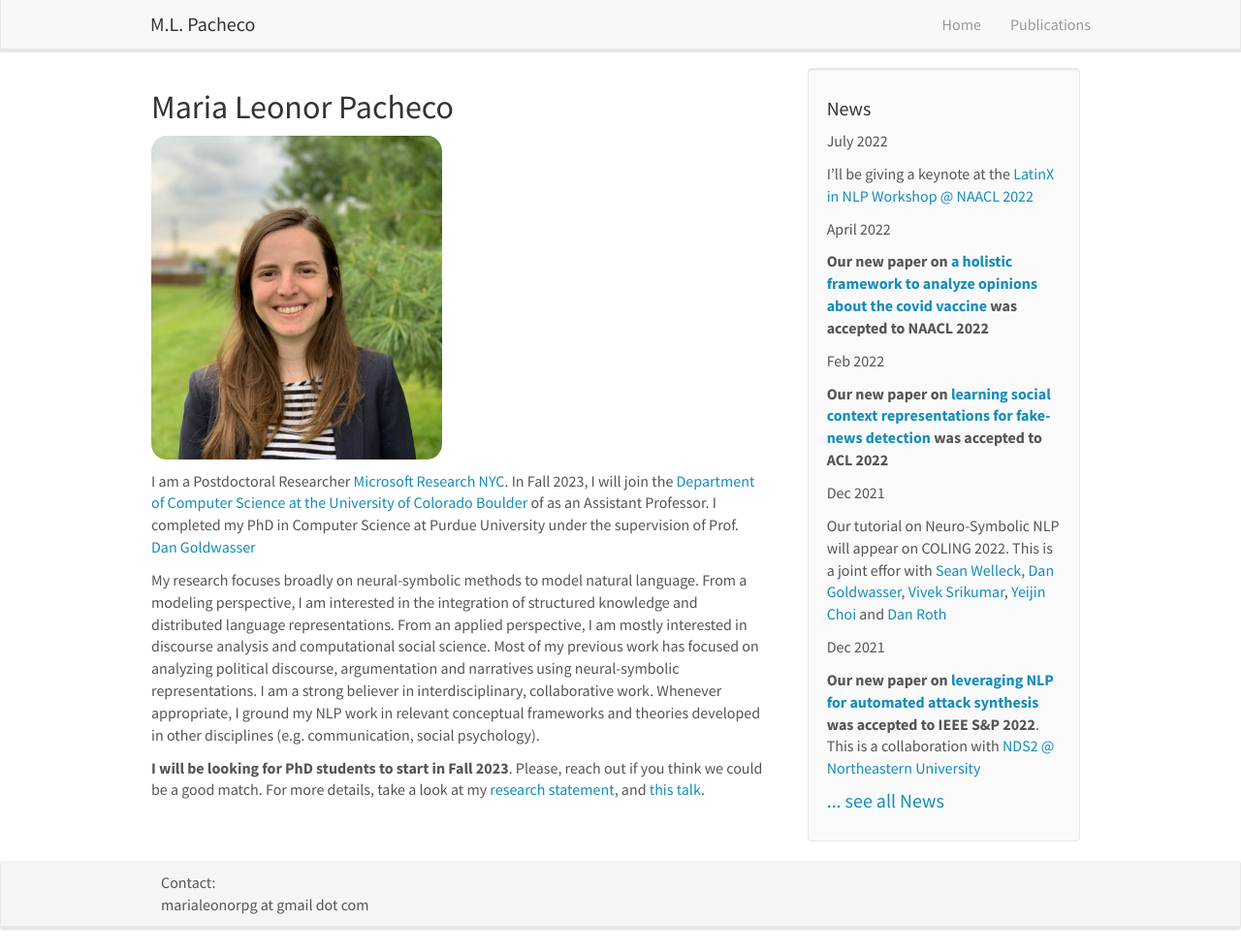
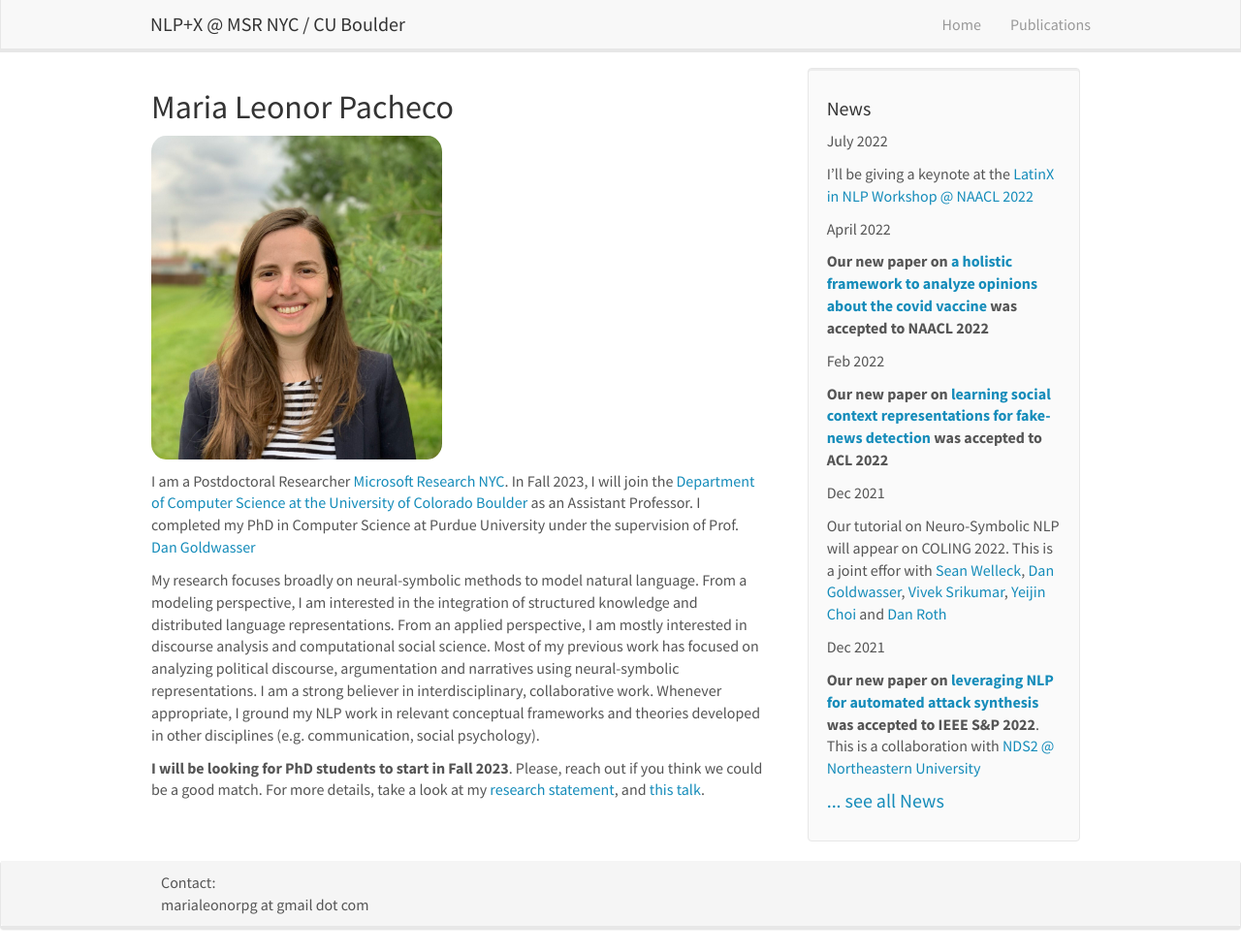
Before and after one commit to mlpacheco/mlpacheco.github.io, a Jekyll site: the page built from _pages/home.md, in a window 1280 px wide and 981 px high. Shown: the whole window at 97% size. Built offline with Jekyll 4.4.1, drawn with Linux system fonts in a browser that asks for light colours; nearby versions of some CDN libraries.

Commit message:
Changing header

```diff
--- a/_data/publist.yml
+++ b/_data/publist.yml
@@ -54,7 +54,7 @@
   highlight: 0
 
 - title: "Modeling Content and Context with Deep Relational Learning"
-  authors: ML Pacheco,D Goldwasser
+  authors: ML Pacheco, D Goldwasser
   venue: "Transactions of the Association for Computational Linguistics, Volume 9"
   link:
     url: https://aclanthology.org/2021.tacl-1.7/
--- a/_includes/header.html
+++ b/_includes/header.html
@@ -8,7 +8,7 @@
 		<span class="icon-bar"></span>
 	  </button>
 
-    <a class="navbar-brand" href="{{ site.url }}{{ site.baseurl }}/">M.L. Pacheco</a>
+    <a class="navbar-brand" href="{{ site.url }}{{ site.baseurl }}/">NLP+X @ MSR NYC / CU Boulder</a>
 	</div>
 	<div class="collapse navbar-collapse" id="navbar-collapse-1">
 	  <ul class="nav navbar-nav navbar-right">
--- a/_pages/home.md
+++ b/_pages/home.md
@@ -7,7 +7,7 @@ permalink: /
 ---
 
 I am a Postdoctoral Researcher [Microsoft Research
-NYC](https://www.microsoft.com/en-us/research/lab/microsoft-research-new-york/). In Fall 2023, I will join the [Department of Computer Science at the University of Colorado Boulder](https://www.colorado.edu/cs/) of as an Assistant Professor. I completed my PhD in Computer Science at Purdue University under the supervision of Prof. [Dan Goldwasser](https://www.cs.purdue.edu/homes/dgoldwas/)
+NYC](https://www.microsoft.com/en-us/research/lab/microsoft-research-new-york/). In Fall 2023, I will join the [Department of Computer Science at the University of Colorado Boulder](https://www.colorado.edu/cs/) as an Assistant Professor. I completed my PhD in Computer Science at Purdue University under the supervision of Prof. [Dan Goldwasser](https://www.cs.purdue.edu/homes/dgoldwas/)
 
 
 My research focuses broadly on neural-symbolic methods to model natural language. From a modeling perspective, I am interested in the integration of structured knowledge and distributed language representations. From an applied perspective, I am mostly interested in discourse analysis and computational social science. Most of my previous work has focused on analyzing political discourse, argumentation and narratives using neural-symbolic representations. I am a strong believer in interdisciplinary, collaborative work. Whenever appropriate, I ground my NLP work in relevant conceptual frameworks and theories developed in other disciplines (e.g. communication, social psychology).
```
